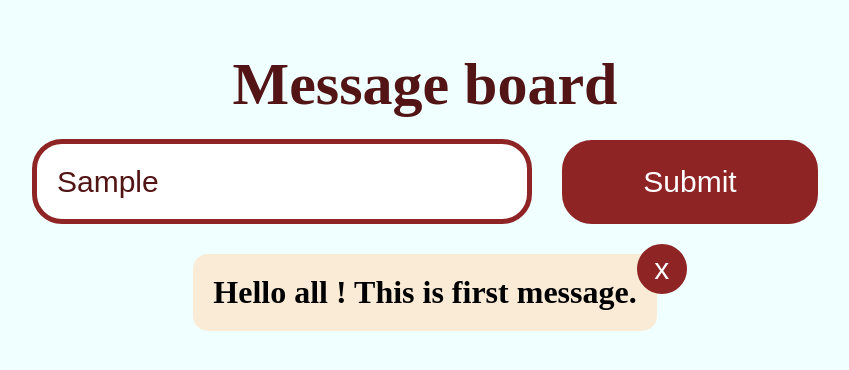
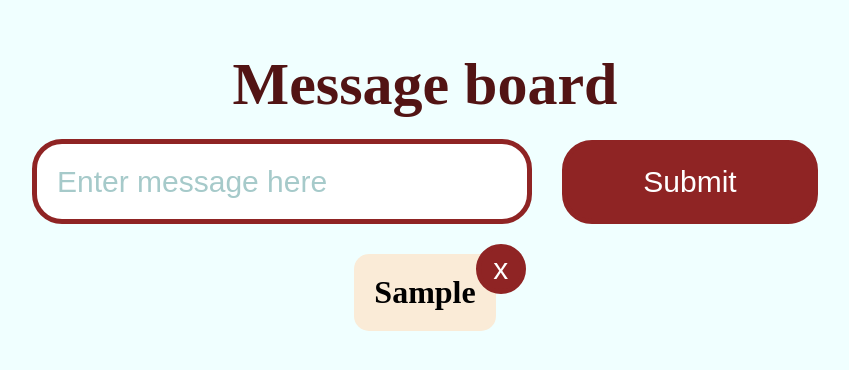
Before and after one commit to techupth/react-hh-message-board-fsd5-white-group-5-five-mek-ped, a React (Vite) app: page / in a window 1280 px wide. Both pictures are taken after typing "Sample" into the empty fields and a click on the button "Submit". Shown: the top 370 px of the page, without its empty margins (215-1064 px from the left). Built offline with nearby package versions, Linux system fonts and the light colour scheme.

Commit message:
feat: add completed exercise

```diff
--- a/src/components/MessageBoard.jsx
+++ b/src/components/MessageBoard.jsx
@@ -1,23 +1,53 @@
+import { useState } from "react";
+
 function MessageBoard() {
+  const [message, setMessage] = useState([]);
+  const [text, setText] = useState("");
+
+  function addMessage(value) {
+    value.preventDefault();
+    const newMessage = [...message];
+    newMessage.push(text);
+    setMessage(newMessage);
+    setText("");
+  }
+
+  function deleteMessage(index) {
+    const newMessage = [...message];
+    newMessage.splice(index, 1);
+    setMessage(newMessage);
+  }
+
   return (
     <div className="app-wrapper">
       <h1 class="app-title">Message board</h1>
-      <div class="message-input-container">
+      <form class="message-input-container" onSubmit={addMessage}>
         <label>
           <input
             id="message-text"
             name="message-text"
             type="text"
             placeholder="Enter message here"
+            onChange={(e) => setText(e.target.value)}
+            value={text}
           />
         </label>
         <button className="submit-message-button">Submit</button>
-      </div>
+      </form>
       <div class="board">
-        <div className="message">
-          <h1>Hello all ! This is first message.</h1>
-          <button className="delete-button">x</button>
-        </div>
+        {message.map((item, index) => {
+          return (
+            <div key={index} className="message">
+              <h1>{item}</h1>
+              <button
+                className="delete-button"
+                onClick={() => deleteMessage(index)}
+              >
+                x
+              </button>
+            </div>
+          );
+        })}
       </div>
     </div>
   );
```
